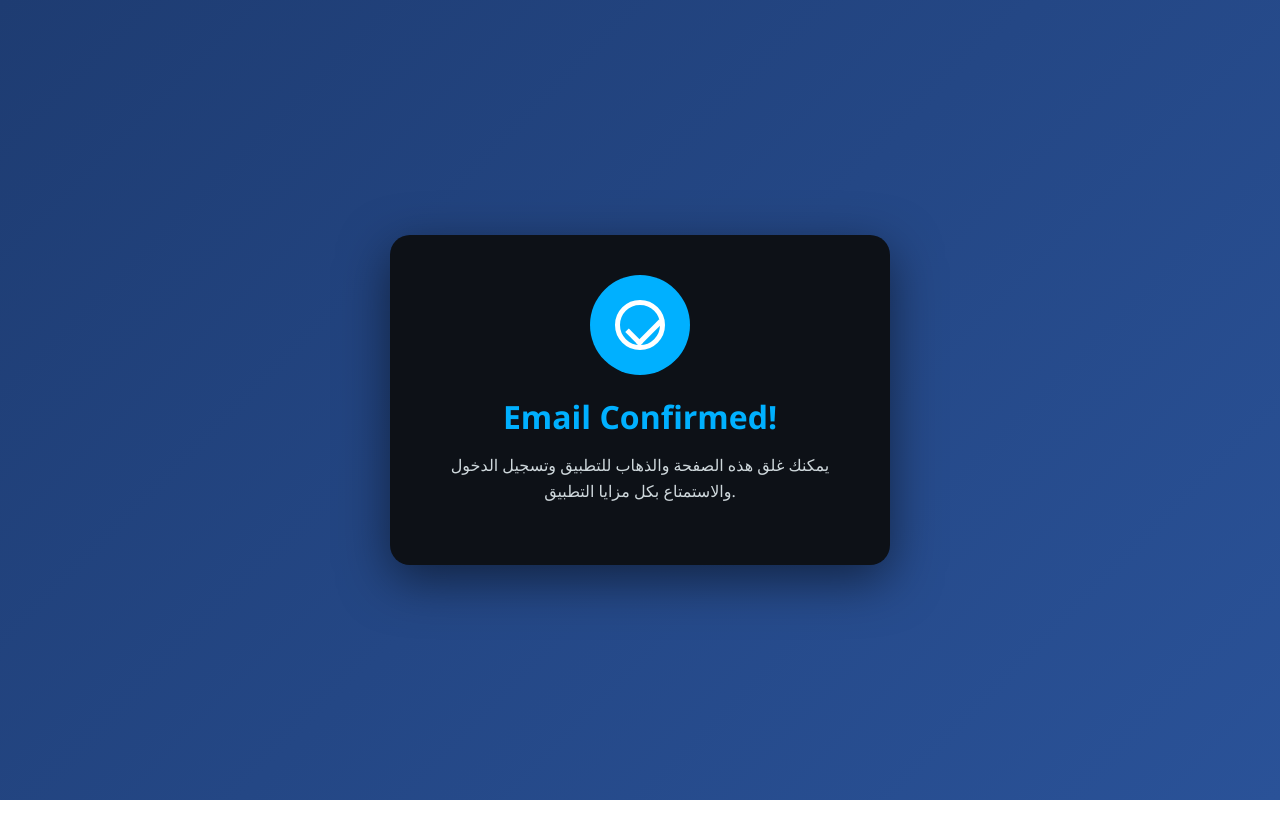
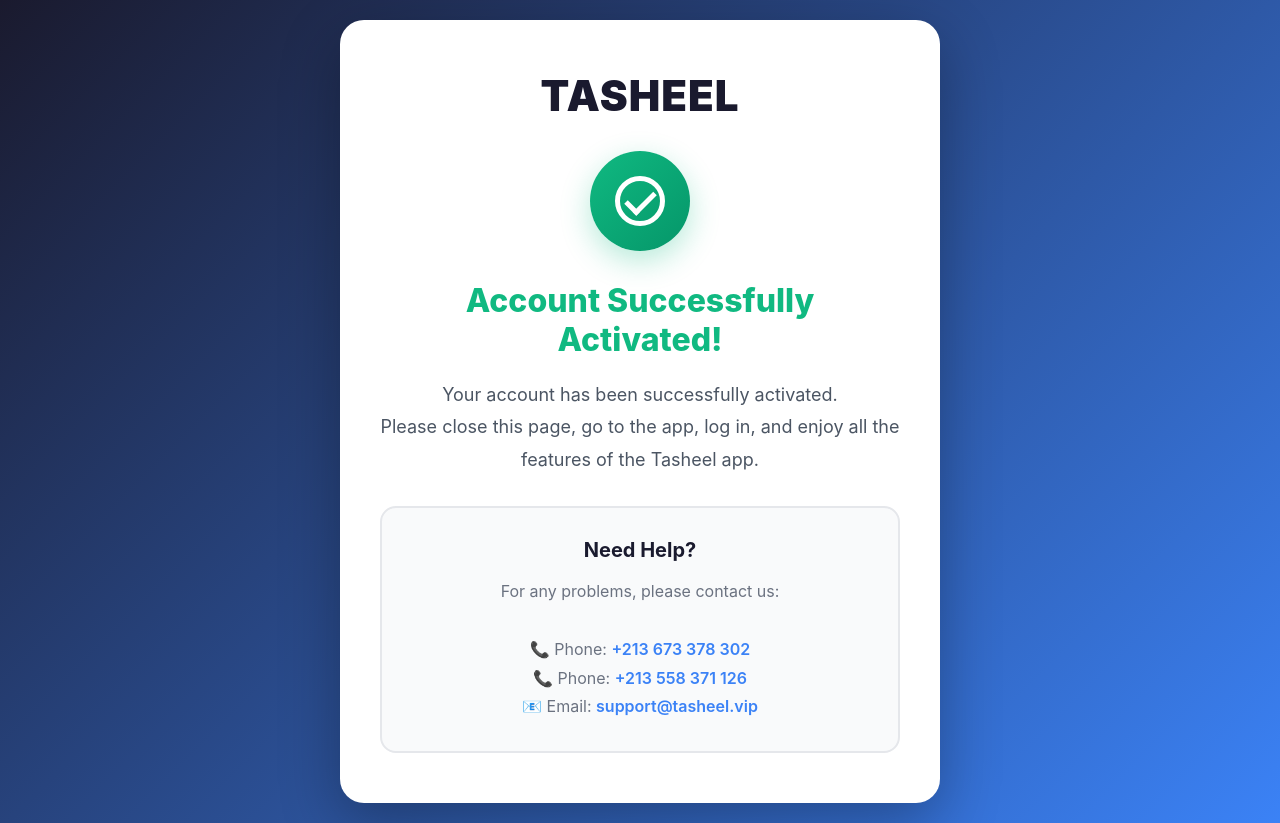
Before and after one commit to germa66pro-art/tasheel-email-confirmation, a plain HTML site: page index.html in a window 1280 px wide. Before the commit the page ends 800 px from the top, so only its background shows below. Drawn offline with Linux system fonts and the light colour scheme.

Commit message:
Add files via upload

```diff
--- a/index.html
+++ b/index.html
@@ -3,61 +3,44 @@
 <head>
     <meta charset="UTF-8">
     <meta name="viewport" content="width=device-width, initial-scale=1.0">
-<title>Email Confirmed - Tasheel</title>
+    <title>Account Activated - Tasheel</title>
     <style>
-    /* Reset */
         * { margin: 0; padding: 0; box-sizing: border-box; }
-
-    /* Body & Container */
         body {
-        font-family: 'Segoe UI', Roboto, sans-serif;
-        background: linear-gradient(135deg, #1e3c72, #2a5298);
+            font-family: -apple-system, BlinkMacSystemFont, 'Segoe UI', Roboto, sans-serif;
+            background: linear-gradient(135deg, #1a1a2e 0%, #3b82f6 100%);
             min-height: 100vh;
             display: flex;
             align-items: center;
             justify-content: center;
             padding: 20px;
-        color: #fff;
         }
-
         .container {
-        background: #0d1117;
-        border-radius: 20px;
-        padding: 40px 30px;
-        max-width: 500px;
-        width: 100%;
+            background: white;
+            border-radius: 24px;
+            padding: 50px 40px;
+            max-width: 600px;
             text-align: center;
-        box-shadow: 0 15px 50px rgba(0,0,0,0.5);
-        position: relative;
-        animation: fadeIn 0.8s ease forwards;
+            box-shadow: 0 20px 60px rgba(0,0,0,0.3);
         }
-
-    h1 {
-        color: #00b0ff;
-        font-size: 32px;
-        margin-bottom: 15px;
+        .app-name {
+            font-size: 42px;
+            font-weight: 900;
+            color: #1a1a2e;
+            margin-bottom: 10px;
+            letter-spacing: 1px;
         }
-
-    p {
-        color: #cfd8dc;
-        font-size: 16px;
-        line-height: 1.6;
-        margin-bottom: 20px;
-    }
-
         .icon {
             width: 100px;
             height: 100px;
-        background: #00b0ff;
+            background: linear-gradient(135deg, #10b981 0%, #059669 100%);
             border-radius: 50%;
             display: flex;
             align-items: center;
             justify-content: center;
-        margin: 0 auto 20px;
-        transform: scale(0);
-        animation: pop 0.5s forwards 0.3s;
+            margin: 30px auto;
+            box-shadow: 0 10px 30px rgba(16, 185, 129, 0.3);
         }
-
         .checkmark {
             width: 50px;
             height: 50px;
@@ -65,45 +48,78 @@
             border-radius: 50%;
             position: relative;
         }
-
         .checkmark:after {
             content: '';
             position: absolute;
-        left: 14px;
-        top: 6px;
-        width: 15px;
-        height: 28px;
+            left: 12px;
+            top: 4px;
+            width: 12px;
+            height: 24px;
             border: solid white;
             border-width: 0 5px 5px 0;
             transform: rotate(45deg);
         }
-
-    @keyframes pop {
-        to { transform: scale(1); }
+        h1 {
+            color: #10b981;
+            font-size: 32px;
+            margin-bottom: 20px;
+            font-weight: 800;
         }
-
-    @keyframes fadeIn {
-        from { opacity: 0; transform: translateY(20px); }
-        to { opacity: 1; transform: translateY(0); }
+        .message {
+            color: #4b5563;
+            font-size: 18px;
+            line-height: 1.8;
+            margin-bottom: 30px;
         }
-
-    /* Responsive */
-    @media(max-width: 600px){
-        .container { padding: 30px 20px; }
-        h1 { font-size: 28px; }
-        p { font-size: 15px; }
-        .icon { width: 80px; height: 80px; }
-        .checkmark { width: 40px; height: 40px; }
+        .contact-section {
+            background: #f9fafb;
+            border-radius: 16px;
+            padding: 30px;
+            margin-top: 30px;
+            border: 2px solid #e5e7eb;
+        }
+        .contact-title {
+            color: #1a1a2e;
+            font-size: 20px;
+            font-weight: 700;
+            margin-bottom: 15px;
+        }
+        .contact-info {
+            color: #6b7280;
+            font-size: 16px;
+            line-height: 1.8;
+        }
+        .contact-link {
+            color: #3b82f6;
+            text-decoration: none;
+            font-weight: 600;
+        }
+        .contact-link:hover {
+            text-decoration: underline;
         }
     </style>
 </head>
 <body>
     <div class="container">
+        <div class="app-name">TASHEEL</div>
         <div class="icon">
             <div class="checkmark"></div>
         </div>
-    <h1>Email Confirmed!</h1>
-    <p>يمكنك غلق هذه الصفحة والذهاب للتطبيق وتسجيل الدخول والاستمتاع بكل مزايا التطبيق.</p>
+        <h1>Account Successfully Activated!</h1>
+        <p class="message">
+            Your account has been successfully activated.<br>
+            Please close this page, go to the app, log in, and enjoy all the features of the Tasheel app.
+        </p>
+
+        <div class="contact-section">
+            <div class="contact-title">Need Help?</div>
+            <div class="contact-info">
+                For any problems, please contact us:<br><br>
+                📞 Phone: <a href="tel:+213673378302" class="contact-link">+213 673 378 302</a><br>
+                📞 Phone: <a href="tel:+213558371126" class="contact-link">+213 558 371 126</a><br>
+                📧 Email: <a href="mailto:support@tasheel.vip" class="contact-link">support@tasheel.vip</a>
+            </div>
+        </div>
     </div>
 </body>
 </html>
```
Lines whose indentation alone changed are shown as unchanged.
